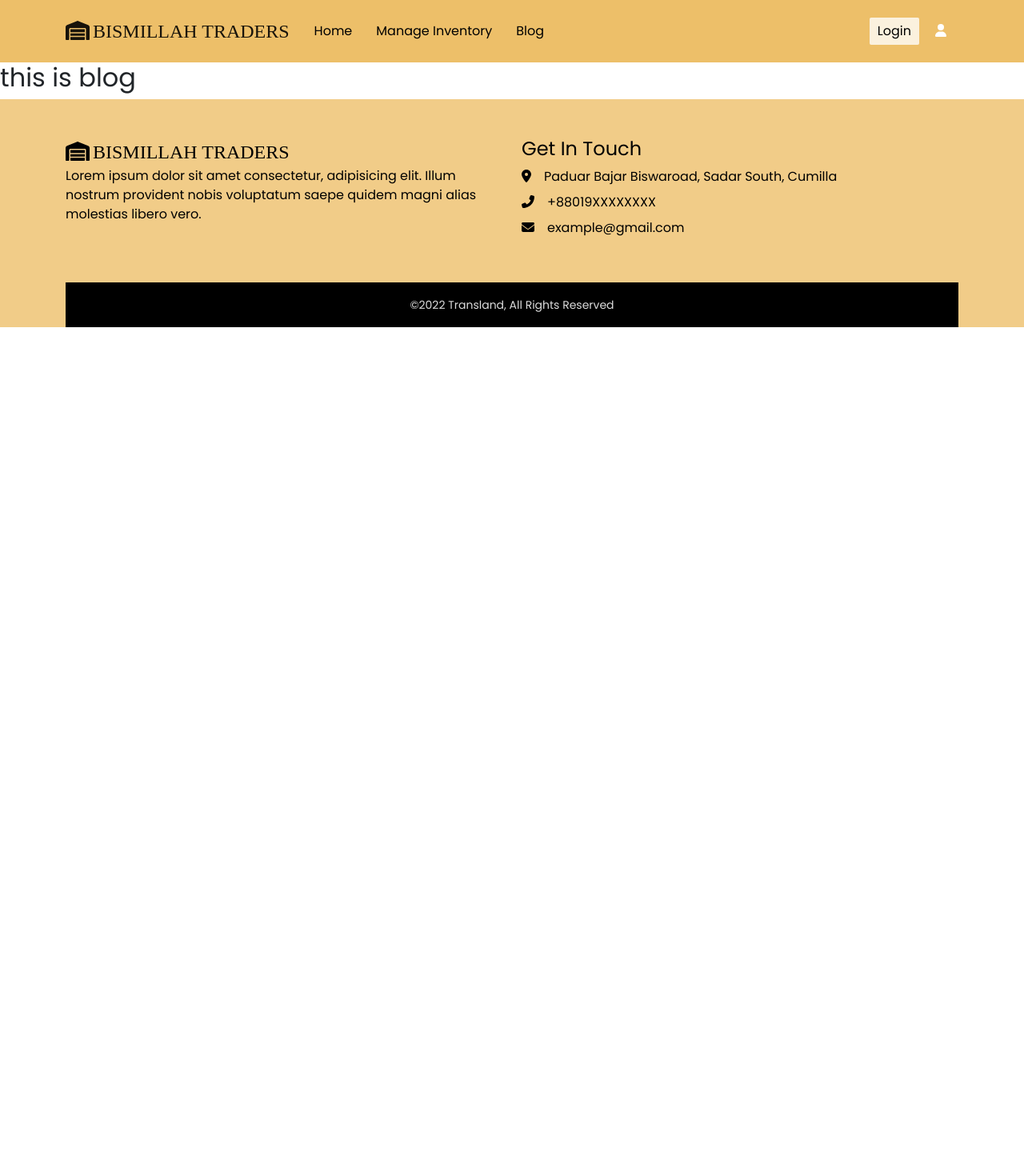
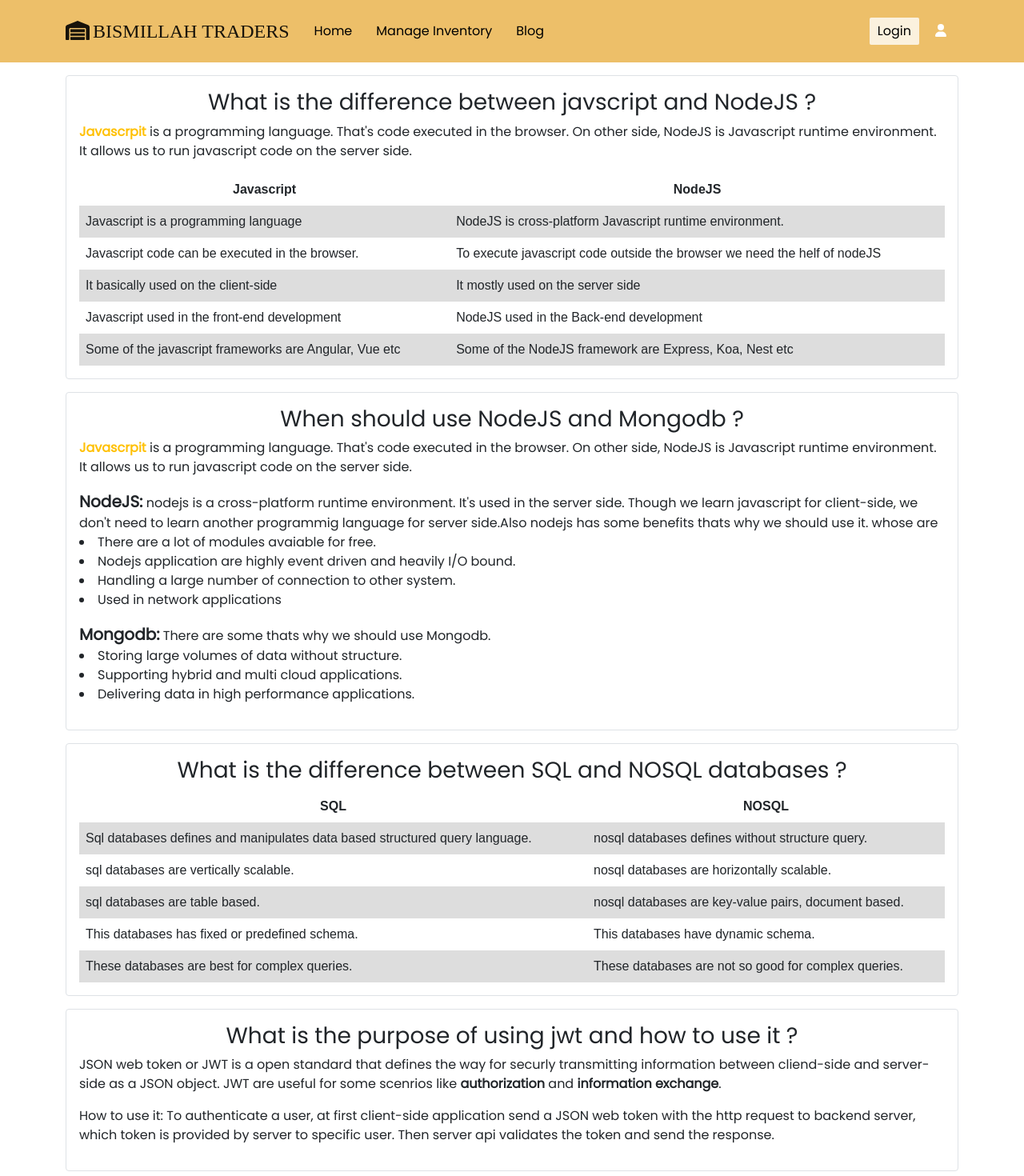
Before and after one commit to muh-arifulislam/warehouse-management-client, a React (Create React App) app: page /blog in a window 1280 px wide. Shown: the top 1470 px of the page at 80% size. Before the commit the page ends 800 px from the top, so only its background shows below. Built offline with nearby package versions, Linux system fonts and the light colour scheme; no server answers; a web font is replaced by a local one.

Commit message:
blogs article are added

```diff
--- a/src/pages/Blog/Blog.css
+++ b/src/pages/Blog/Blog.css
@@ -0,0 +1,16 @@
+table {
+    font-family: arial, sans-serif;
+    border-collapse: collapse;
+    width: 100%;
+}
+
+td,
+th {
+    border: 1px solid #dddddd;
+    text-align: left;
+    padding: 8px;
+}
+
+tr:nth-child(even) {
+    background-color: #dddddd;
+}
--- a/src/pages/Blog/Blog.js
+++ b/src/pages/Blog/Blog.js
@@ -1,9 +1,97 @@
 import React from 'react';
-
+import './Blog.css';
 const Blog = () => {
     return (
-        <div>
-            <h2>this is blog</h2>
+        <div className='container'>
+            <article className='my-3 p-3 border rounded'>
+                <h3 className='text-center'>What is the difference between javscript and NodeJS ?</h3>
+                <p>
+                    <span className='text-warning fw-bold'>Javascrpit</span> is a programming language. That's code executed in the browser. On other side, NodeJS is Javascript runtime environment. It allows us to run javascript code on the server side.
+                </p>
+                <table>
+                    <tr>
+                        <th className='text-center'>Javascript</th>
+                        <th className='text-center'>NodeJS</th>
+                    </tr>
+                    <tr>
+                        <td>Javascript is a programming language</td>
+                        <td>NodeJS is cross-platform Javascript runtime environment.</td>
+                    </tr>
+                    <tr>
+                        <td>Javascript code can be executed in the browser.</td>
+                        <td>To execute javascript code outside the browser we need the helf of nodeJS</td>
+                    </tr>
+                    <tr>
+                        <td>It basically used on the client-side</td>
+                        <td>It mostly used on the server side</td>
+                    </tr>
+                    <tr>
+                        <td>Javascript used in the front-end development</td>
+                        <td>NodeJS used in the Back-end development</td>
+                    </tr>
+                    <tr>
+                        <td>Some of the javascript frameworks are Angular, Vue etc</td>
+                        <td>Some of the NodeJS framework are Express, Koa, Nest etc</td>
+                    </tr>
+                </table>
+            </article>
+            <article className='my-3 p-3 border rounded'>
+                <h3 className='text-center'>When should use NodeJS and Mongodb ?</h3>
+                <p>
+                    <span className='text-warning fw-bold'>Javascrpit</span> is a programming language. That's code executed in the browser. On other side, NodeJS is Javascript runtime environment. It allows us to run javascript code on the server side.
+                </p>
+                <p>
+                    <span className='fs-5 fw-bold'>NodeJS:</span> nodejs is a cross-platform runtime environment. It's used in the server side. Though we learn javascript for client-side, we don't need to learn another programmig language for server side.Also nodejs has some benefits thats why we should use it. whose are
+                    <li>There are a lot of modules avaiable for free.</li>
+                    <li>Nodejs application are highly event driven and heavily I/O bound.</li>
+                    <li>Handling a large number of connection to other system.</li>
+                    <li>Used in network applications</li>
+                </p>
+                <p>
+                    <span className='fs-5 fw-bold'>Mongodb:</span> There are some thats why we should use Mongodb.
+                    <li>Storing large volumes of data without structure.</li>
+                    <li>Supporting hybrid and multi cloud applications.</li>
+                    <li>Delivering data in high performance applications.</li>
+                </p>
+            </article>
+            <article className='my-3 p-3 border rounded'>
+                <h3 className='text-center'>What is the difference between SQL and NOSQL databases ?</h3>
+                <table>
+                    <tr>
+                        <th className='text-center'>SQL</th>
+                        <th className='text-center'>NOSQL</th>
+                    </tr>
+                    <tr>
+                        <td>Sql databases defines and manipulates data based structured query language.</td>
+                        <td>nosql databases defines without structure query.</td>
+                    </tr>
+                    <tr>
+                        <td>sql databases are vertically scalable.</td>
+                        <td>nosql databases are horizontally scalable.</td>
+                    </tr>
+                    <tr>
+                        <td>sql databases are table based.</td>
+                        <td>nosql databases are key-value pairs, document based.</td>
+                    </tr>
+                    <tr>
+                        <td>This databases has fixed or predefined schema.</td>
+                        <td>This databases have dynamic schema.</td>
+                    </tr>
+                    <tr>
+                        <td>These databases are best for complex queries.</td>
+                        <td>These databases are not so good for complex queries.</td>
+                    </tr>
+                </table>
+            </article>
+            <article className='my-3 p-3 border rounded'>
+                <h3 className='text-center'>What is the purpose of using jwt and how to use it ?</h3>
+                <p>
+                    JSON web token or JWT is a open standard that defines the way for securly transmitting information between cliend-side and server-side as a JSON object. JWT are useful for some scenrios like <b>authorization</b> and <b>information exchange</b>.
+                </p>
+                <p>
+                    How to use it: To authenticate a user, at first client-side application send a JSON web token with the http request to backend server, which token is provided by server to specific user. Then server api validates the token and send the response.
+                </p>
+            </article>
         </div>
     );
 };
--- a/src/pages/Login/Login.js
+++ b/src/pages/Login/Login.js
@@ -50,7 +50,7 @@ const Login = () => {
         <>
             {
                 loading ? <Loading></Loading> :
-                    <div className='w-50 mx-auto form-container p-3 my-5'>
+                    <div className='custom-responsive-w mx-auto form-container p-3 my-5'>
                         <h2 className='text-center'>Please Login!!</h2>
                         <Form onSubmit={handleSubmit}>
                             <Form.Group className="mb-3" controlId="formBasicEmail">
--- a/src/pages/ManageItem/ManageItem.css
+++ b/src/pages/ManageItem/ManageItem.css
@@ -13,3 +13,7 @@
     cursor: pointer;
 
 }
+
+.text-overflow-control {
+    overflow: hidden;
+}
--- a/src/pages/ManageItem/ManageItem.js
+++ b/src/pages/ManageItem/ManageItem.js
@@ -5,13 +5,13 @@ const ManageItem = ({ item, handleShow }) => {
     return (
         <div className='col-lg-12 p-2 row gx-2 text-center fs-5 manage-item-row'>
             <div className="col-3">
-                <div className="p-3 border manage-item">{name}</div>
+                <div className="p-3 border manage-item text-overflow-control">{name}</div>
             </div>
             <div className="col-3">
                 <div className="p-3 border manage-item">${price}</div>
             </div>
             <div className="col-3">
-                <div className="p-3 border manage-item">quantity={quantity}</div>
+                <div className="p-3 border manage-item">{quantity}</div>
             </div>
             <div className="col-3">
                 <div onClick={() => handleShow(_id)} className="p-3 border delete-item">Delete Item</div>
--- a/src/pages/Register/Register.js
+++ b/src/pages/Register/Register.js
@@ -53,7 +53,7 @@ const Register = () => {
         <>
             {
                 (loading || updating) ? <Loading></Loading> :
-                    <div className='w-50 mx-auto p-3 form-container my-5'>
+                    <div className='custom-responsive-w mx-auto p-3 form-container my-5'>
                         <h2 className='text-center'>Please Register</h2>
                         <Form onSubmit={handleSubmit}>
                             <Form.Group className="mb-3" controlId="formBasicEmail">
--- a/src/pages/Shared/Header/Header.css
+++ b/src/pages/Shared/Header/Header.css
@@ -43,9 +43,10 @@ header {
     padding: 5px 10px;
     border-radius: 10px;
     margin: 0 5px;
+    background-color: none;
 }
 
 #user-btn:hover {
-    background-color: pink;
+    color: gray;
     border-radius: 50%;
 }
```
